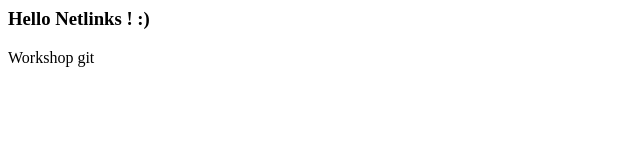
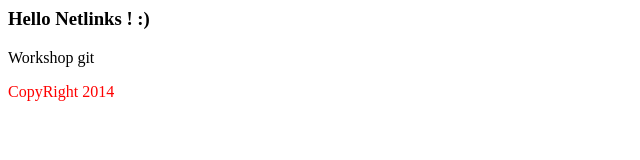
Before and after one commit to hibabibi/monSuperProjet-1, a plain HTML site: page index.html in a window 1280 px wide. Shown: the whole page, without its empty margins (0-640 px from the left). Drawn offline with Linux system fonts and the light colour scheme.

Commit message:
add footer

```diff
--- a/index.html
+++ b/index.html
@@ -1,4 +1,5 @@
 <body>
 <h3>Hello Netlinks ! :) </h3>
 <p> Workshop git</p>
+<footer style="color: red" > CopyRight 2014 </footer>
 </body>
```
